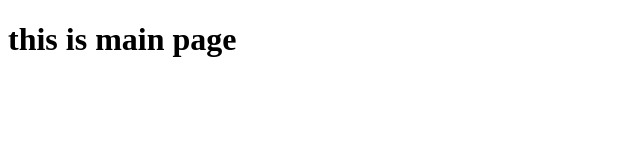
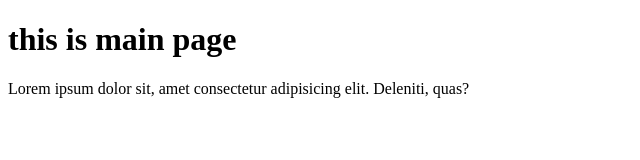
Before and after one commit to MahamTahir31/Test-Repo, a plain HTML site: page index.html in a window 1280 px wide. Shown: the whole page, without its empty margins (0-640 px from the left). Drawn offline with Linux system fonts and the light colour scheme.

Commit message:
main updated

```diff
--- a/index.html
+++ b/index.html
@@ -7,5 +7,6 @@
 </head>
 <body>
     <h1>this is main page</h1>
+    <p>Lorem ipsum dolor sit, amet consectetur adipisicing elit. Deleniti, quas?</p>
 </body>
 </html>
```
